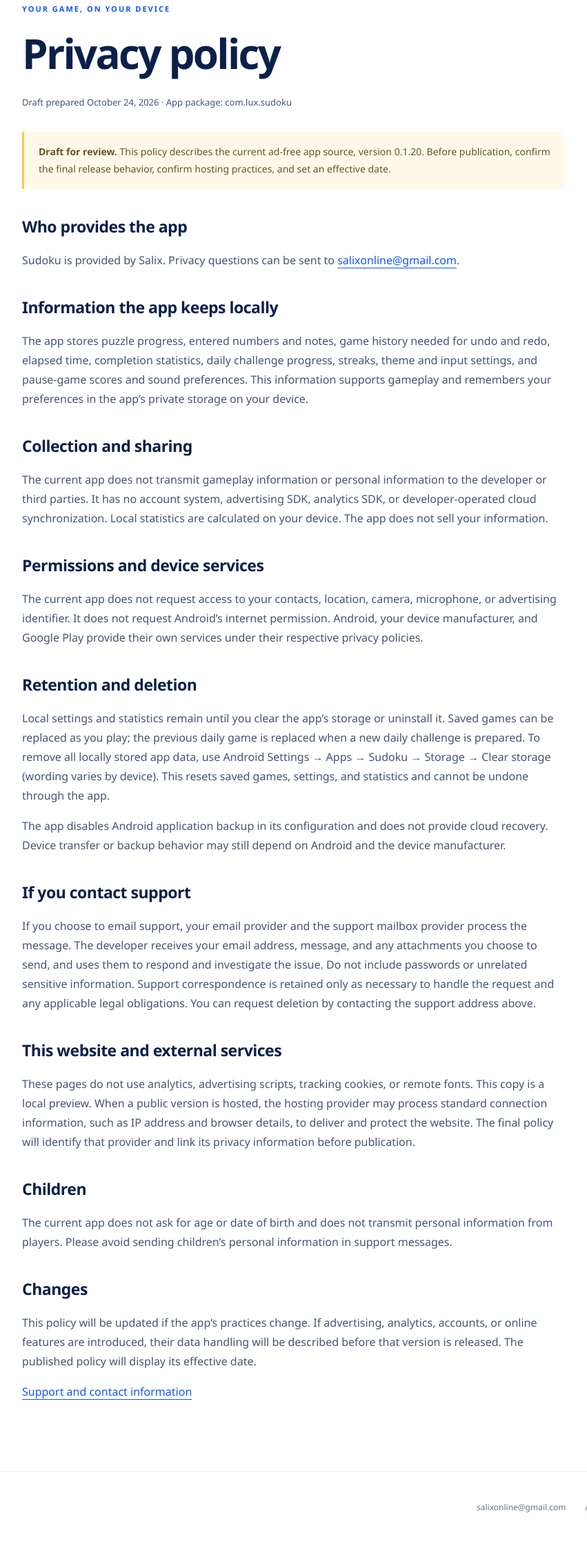
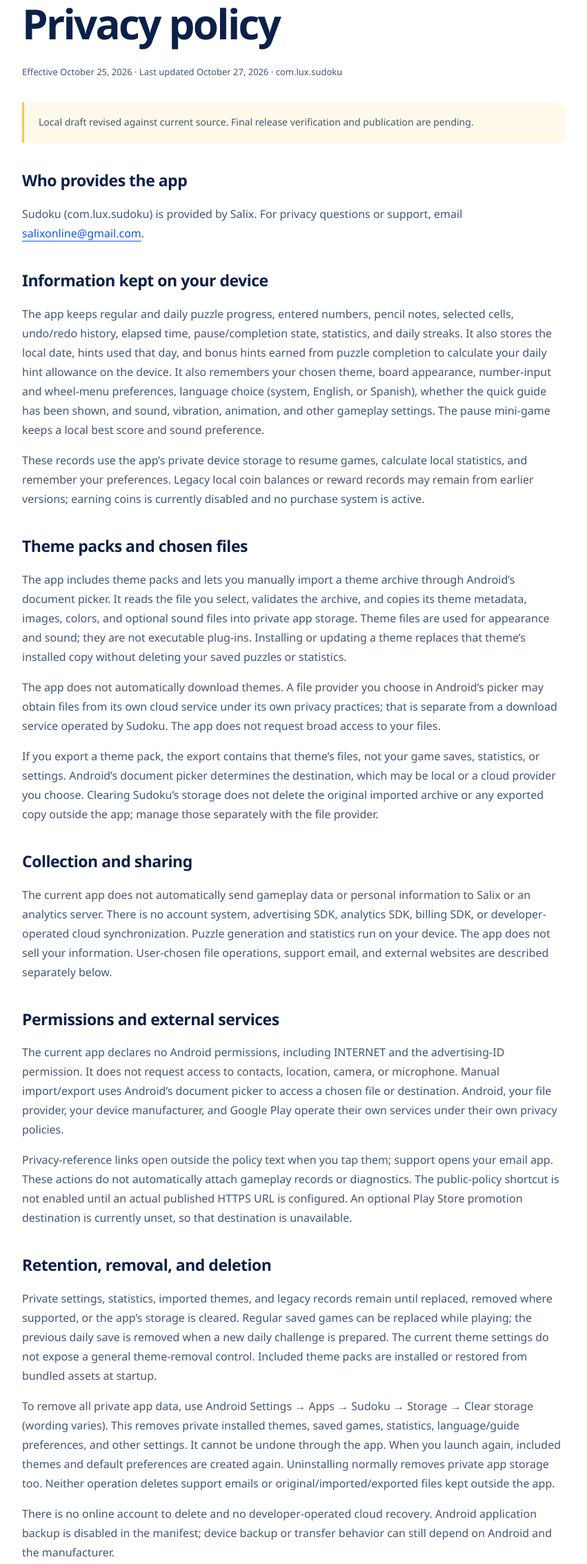
Before and after one commit to salixonline/sudoku-support, a plain HTML site: page privacy.html in a window 1280 px wide. Shown: the part 174-2441 px from the top of the page at 69% size, without its empty margins (214-1065 px from the left). Before the commit the page ends 2411 px from the top, so only its background shows below. Drawn offline with Linux system fonts and the light colour scheme.

Commit message:
Add files via upload

```diff
--- a/privacy.html
+++ b/privacy.html
@@ -1,15 +1,18 @@
 <!doctype html>
 <html lang="en"><head><meta charset="utf-8"><meta name="viewport" content="width=device-width, initial-scale=1"><title>Sudoku · Privacy policy</title><link rel="stylesheet" href="styles.css"></head><body>
 <a class="skip" href="#main">Skip to content</a><header><a class="brand" href="index.html" aria-label="Sudoku home"><span class="brand-mark" aria-hidden="true"><i></i><i></i><i></i><i></i><i></i><i></i><i></i><i></i><i></i></span>Sudoku</a><nav aria-label="Main navigation"><a href="index.html">About</a><a href="privacy.html" aria-current="page">Privacy</a><a href="support.html">Support</a></nav></header>
-<main id="main" class="document"><div class="eyebrow">Your game, on your device</div><h1>Privacy policy</h1><p class="meta">Draft prepared October 24, 2026 · App package: com.lux.sudoku</p>
-<div class="notice"><strong>Draft for review.</strong> This policy describes the current ad-free app source, version 0.1.20. Before publication, confirm the final release behavior, confirm hosting practices, and set an effective date.</div>
-<h2>Who provides the app</h2><p>Sudoku is provided by Salix. Privacy questions can be sent to <a href="mailto:salixonline@gmail.com">salixonline@gmail.com</a>.</p>
-<h2>Information the app keeps locally</h2><p>The app stores puzzle progress, entered numbers and notes, game history needed for undo and redo, elapsed time, completion statistics, daily challenge progress, streaks, theme and input settings, and pause-game scores and sound preferences. This information supports gameplay and remembers your preferences in the app’s private storage on your device.</p>
-<h2>Collection and sharing</h2><p>The current app does not transmit gameplay information or personal information to the developer or third parties. It has no account system, advertising SDK, analytics SDK, or developer-operated cloud synchronization. Local statistics are calculated on your device. The app does not sell your information.</p>
-<h2>Permissions and device services</h2><p>The current app does not request access to your contacts, location, camera, microphone, or advertising identifier. It does not request Android’s internet permission. Android, your device manufacturer, and Google Play provide their own services under their respective privacy policies.</p>
-<h2>Retention and deletion</h2><p>Local settings and statistics remain until you clear the app’s storage or uninstall it. Saved games can be replaced as you play; the previous daily game is replaced when a new daily challenge is prepared. To remove all locally stored app data, use Android Settings → Apps → Sudoku → Storage → Clear storage (wording varies by device). This resets saved games, settings, and statistics and cannot be undone through the app.</p><p>The app disables Android application backup in its configuration and does not provide cloud recovery. Device transfer or backup behavior may still depend on Android and the device manufacturer.</p>
-<h2>If you contact support</h2><p>If you choose to email support, your email provider and the support mailbox provider process the message. The developer receives your email address, message, and any attachments you choose to send, and uses them to respond and investigate the issue. Do not include passwords or unrelated sensitive information. Support correspondence is retained only as necessary to handle the request and any applicable legal obligations. You can request deletion by contacting the support address above.</p>
-<h2>This website and external services</h2><p>These pages do not use analytics, advertising scripts, tracking cookies, or remote fonts. This copy is a local preview. When a public version is hosted, the hosting provider may process standard connection information, such as IP address and browser details, to deliver and protect the website. The final policy will identify that provider and link its privacy information before publication.</p>
-<h2>Children</h2><p>The current app does not ask for age or date of birth and does not transmit personal information from players. Please avoid sending children’s personal information in support messages.</p>
-<h2>Changes</h2><p>This policy will be updated if the app’s practices change. If advertising, analytics, accounts, or online features are introduced, their data handling will be described before that version is released. The published policy will display its effective date.</p>
-<p><a href="support.html">Support and contact information</a></p></main><footer><a class="footer-brand" href="index.html">Salix<span>.</span></a><a href="mailto:salixonline@gmail.com">salixonline@gmail.com</a><nav aria-label="Footer navigation"><a href="index.html">About</a><a href="privacy.html">Privacy</a><a href="support.html">Support</a></nav></footer></body></html>
+<main id="main" class="document">
+<h1>Privacy policy</h1>
+<p class="meta">Effective October 25, 2026 · Last updated October 27, 2026 · com.lux.sudoku</p>
+<p class="notice">Local draft revised against current source. Final release verification and publication are pending.</p>
+<section id="provider"><h2>Who provides the app</h2><p>Sudoku (com.lux.sudoku) is provided by Salix. For privacy questions or support, email <a href="mailto:salixonline@gmail.com">salixonline@gmail.com</a>.</p></section>
+<section id="local-data"><h2>Information kept on your device</h2><p>The app keeps regular and daily puzzle progress, entered numbers, pencil notes, selected cells, undo/redo history, elapsed time, pause/completion state, statistics, and daily streaks. It also stores the local date, hints used that day, and bonus hints earned from puzzle completion to calculate your daily hint allowance on the device. It also remembers your chosen theme, board appearance, number-input and wheel-menu preferences, language choice (system, English, or Spanish), whether the quick guide has been shown, and sound, vibration, animation, and other gameplay settings. The pause mini-game keeps a local best score and sound preference.</p><p>These records use the app’s private device storage to resume games, calculate local statistics, and remember your preferences. Legacy local coin balances or reward records may remain from earlier versions; earning coins is currently disabled and no purchase system is active.</p></section>
+<section id="theme-packs"><h2>Theme packs and chosen files</h2><p>The app includes theme packs and lets you manually import a theme archive through Android’s document picker. It reads the file you select, validates the archive, and copies its theme metadata, images, colors, and optional sound files into private app storage. Theme files are used for appearance and sound; they are not executable plug-ins. Installing or updating a theme replaces that theme’s installed copy without deleting your saved puzzles or statistics.</p><p>The app does not automatically download themes. A file provider you choose in Android’s picker may obtain files from its own cloud service under its own privacy practices; that is separate from a download service operated by Sudoku. The app does not request broad access to your files.</p><p>If you export a theme pack, the export contains that theme’s files, not your game saves, statistics, or settings. Android’s document picker determines the destination, which may be local or a cloud provider you choose. Clearing Sudoku’s storage does not delete the original imported archive or any exported copy outside the app; manage those separately with the file provider.</p></section>
+<section id="collection"><h2>Collection and sharing</h2><p>The current app does not automatically send gameplay data or personal information to Salix or an analytics server. There is no account system, advertising SDK, analytics SDK, billing SDK, or developer-operated cloud synchronization. Puzzle generation and statistics run on your device. The app does not sell your information. User-chosen file operations, support email, and external websites are described separately below.</p></section>
+<section id="permissions"><h2>Permissions and external services</h2><p>The current app declares no Android permissions, including INTERNET and the advertising-ID permission. It does not request access to contacts, location, camera, or microphone. Manual import/export uses Android’s document picker to access a chosen file or destination. Android, your file provider, your device manufacturer, and Google Play operate their own services under their own privacy policies.</p><p>Privacy-reference links open outside the policy text when you tap them; support opens your email app. These actions do not automatically attach gameplay records or diagnostics. The public-policy shortcut is not enabled until an actual published HTTPS URL is configured. An optional Play Store promotion destination is currently unset, so that destination is unavailable.</p></section>
+<section id="deletion"><h2>Retention, removal, and deletion</h2><p>Private settings, statistics, imported themes, and legacy records remain until replaced, removed where supported, or the app’s storage is cleared. Regular saved games can be replaced while playing; the previous daily save is removed when a new daily challenge is prepared. The current theme settings do not expose a general theme-removal control. Included theme packs are installed or restored from bundled assets at startup.</p><p>To remove all private app data, use Android Settings → Apps → Sudoku → Storage → Clear storage (wording varies). This removes private installed themes, saved games, statistics, language/guide preferences, and other settings. It cannot be undone through the app. When you launch again, included themes and default preferences are created again. Uninstalling normally removes private app storage too. Neither operation deletes support emails or original/imported/exported files kept outside the app.</p><p>There is no online account to delete and no developer-operated cloud recovery. Android application backup is disabled in the manifest; device backup or transfer behavior can still depend on Android and the manufacturer.</p></section>
+<section id="support"><h2>Support email</h2><p>Tapping Contact support opens an email composer addressed to <a href="mailto:salixonline@gmail.com">salixonline@gmail.com</a>; you decide whether to send it. The app does not automatically send a message or attach diagnostic logs, screenshots, or game records. If you send a message, Salix receives your address, message, and any attachments you choose. Your email provider and Gmail, which hosts the support mailbox, process the correspondence under their own policies.</p><p>Support information is used to respond to requests and investigate issues, and is retained only as necessary to handle the request and applicable legal obligations. You can request deletion at the same address. Avoid sending passwords or unrelated sensitive information.</p></section>
+<section id="hosting"><h2>Website hosting</h2><p>The local website and bundled policy do not include analytics scripts, advertising scripts, tracking cookies, or remote fonts. The website remains unpublished; GitHub Pages is the planned public host.</p><p>When you visit a version hosted on GitHub Pages, GitHub logs and stores your IP address for security purposes even without signing in. Hosting-related processing is covered by the <a href="https://docs.github.com/en/site-policy/privacy-policies/github-general-privacy-statement">GitHub Privacy Statement</a> and <a href="https://docs.github.com/en/pages/getting-started-with-github-pages/what-is-github-pages#data-collection">GitHub Pages data collection information</a>. Loading the bundled offline text alone does not contact GitHub. Opening a link uses your browser and the destination’s privacy practices.</p></section>
+<section id="children"><h2>Intended audience and children</h2><p>Sudoku is intended for teens and adults aged 13 and over. This is the intended audience, not an age-verification feature.</p><p>The current app does not ask for age or date of birth and does not automatically transmit personal information from players. Avoid including children’s personal information in support messages.</p></section>
+<section id="future"><h2>Planned features and policy changes</h2><p>Advertising, in-app purchases, and automatic theme downloads are planned possibilities, not current functionality. This policy does not describe them as enabled or authorize future collection in advance. Before releasing features that change data handling, Salix will update this policy, relevant store disclosures, and any required notices or consent controls. The last-updated date will change when the policy is revised.</p></section>
+</main><footer><a class="footer-brand" href="index.html">Salix<span>.</span></a><a href="mailto:salixonline@gmail.com">salixonline@gmail.com</a><nav aria-label="Footer navigation"><a href="index.html">About</a><a href="privacy.html">Privacy</a><a href="support.html">Support</a></nav></footer></body></html>
```
Also changed, not shown: support.html (+2 -2 lines).
